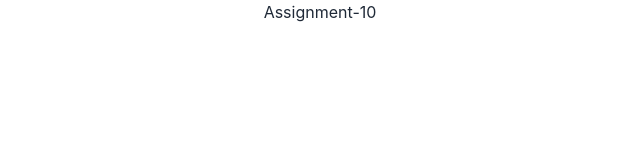
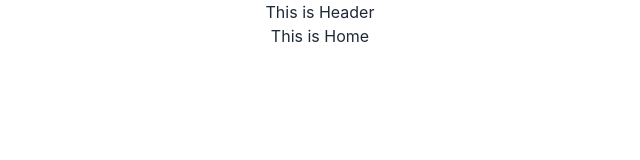
Before and after one commit to Bikash-Dev-Bk/online-learning-platform-client-side, a React (Create React App) app: page / in a window 1280 px wide. Shown: the top 160 px of the page, without its empty margins (320-960 px from the left). Built offline with nearby package versions, Linux system fonts and the light colour scheme.

Commit message:
routes setup

```diff
--- a/src/App.js
+++ b/src/App.js
@@ -1,9 +1,11 @@
+import { RouterProvider } from 'react-router-dom';
 import './App.css';
+import { routes } from './Routes/Routes/Routes';
 
 function App() {
   return (
     <div className="App">
-      <h1>Assignment-10</h1>
+      <RouterProvider router={routes}></RouterProvider>
     </div>
   );
 }
--- /dev/null
+++ b/src/Routes/Routes/Routes.js
@@ -0,0 +1,41 @@
+import { createBrowserRouter } from "react-router-dom";
+import Main from "../../layout/Main";
+import Blog from "../../Pages/Blog/Blog";
+import Courses from "../../Pages/Courses/Courses";
+import FAQ from "../../Pages/FAQ/FAQ";
+import Home from "../../Pages/Home/Home";
+import Login from "../../Pages/Login/Login/Login";
+import Register from "../../Pages/Login/Register/Register";
+
+export const routes = createBrowserRouter([
+    {
+        path: '/',
+        element: <Main></Main>,
+        children: [
+            {
+                path: '/',
+                element: <Home></Home>
+            },
+            {
+                path: '/courses',
+                element: <Courses></Courses>
+            },
+            {
+                path: '/faq',
+                element: <FAQ></FAQ>
+            },
+            {
+                path: '/blog',
+                element: <Blog></Blog>
+            },
+            {
+                path: '/login',
+                element: <Login></Login>
+            },
+            {
+                path: '/register',
+                element: <Register></Register>
+            }
+        ]
+    }
+])
--- a/src/layout/Main.js
+++ b/src/layout/Main.js
@@ -1,9 +1,12 @@
 import React from 'react';
+import { Outlet } from 'react-router-dom';
+import Header from '../Pages/Shared/Header/Header';
 
 const Main = () => {
     return (
         <div>
-
+            <Header></Header>
+            <Outlet></Outlet>
         </div>
     );
 };
```
